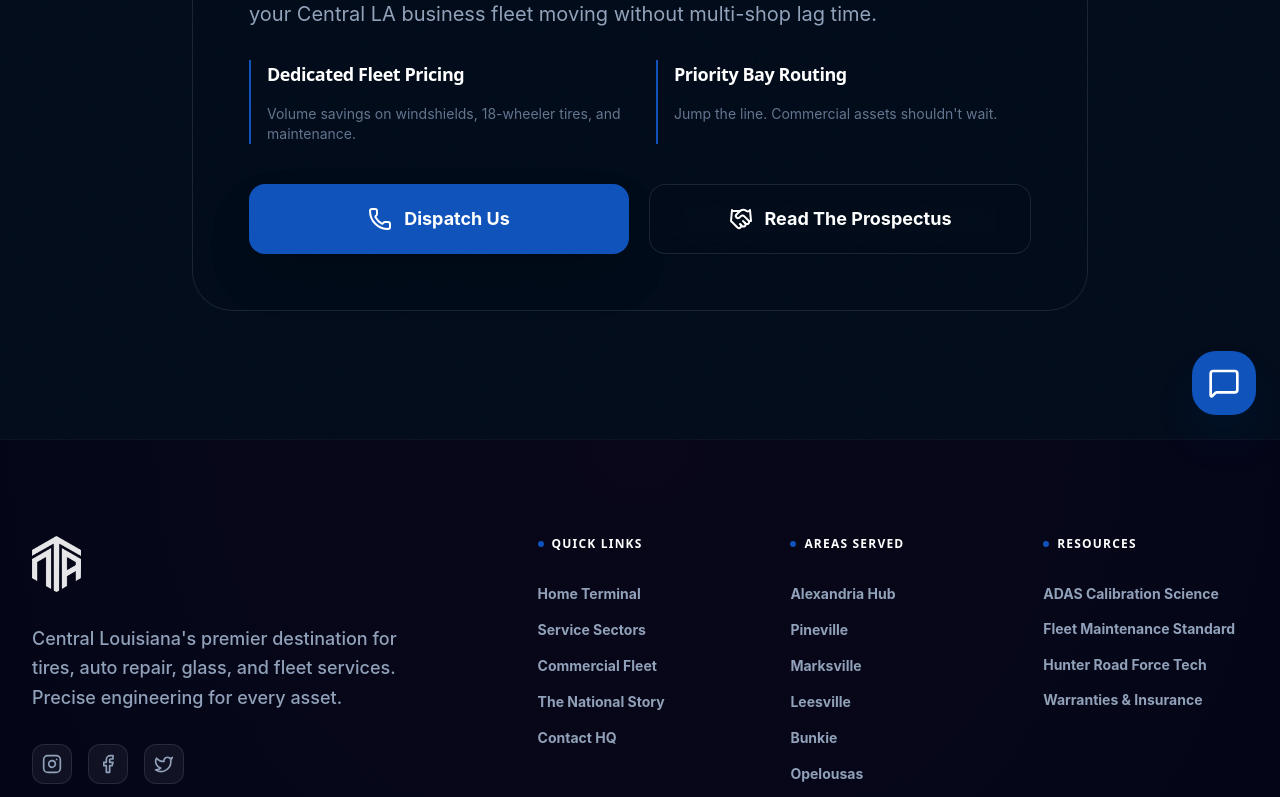
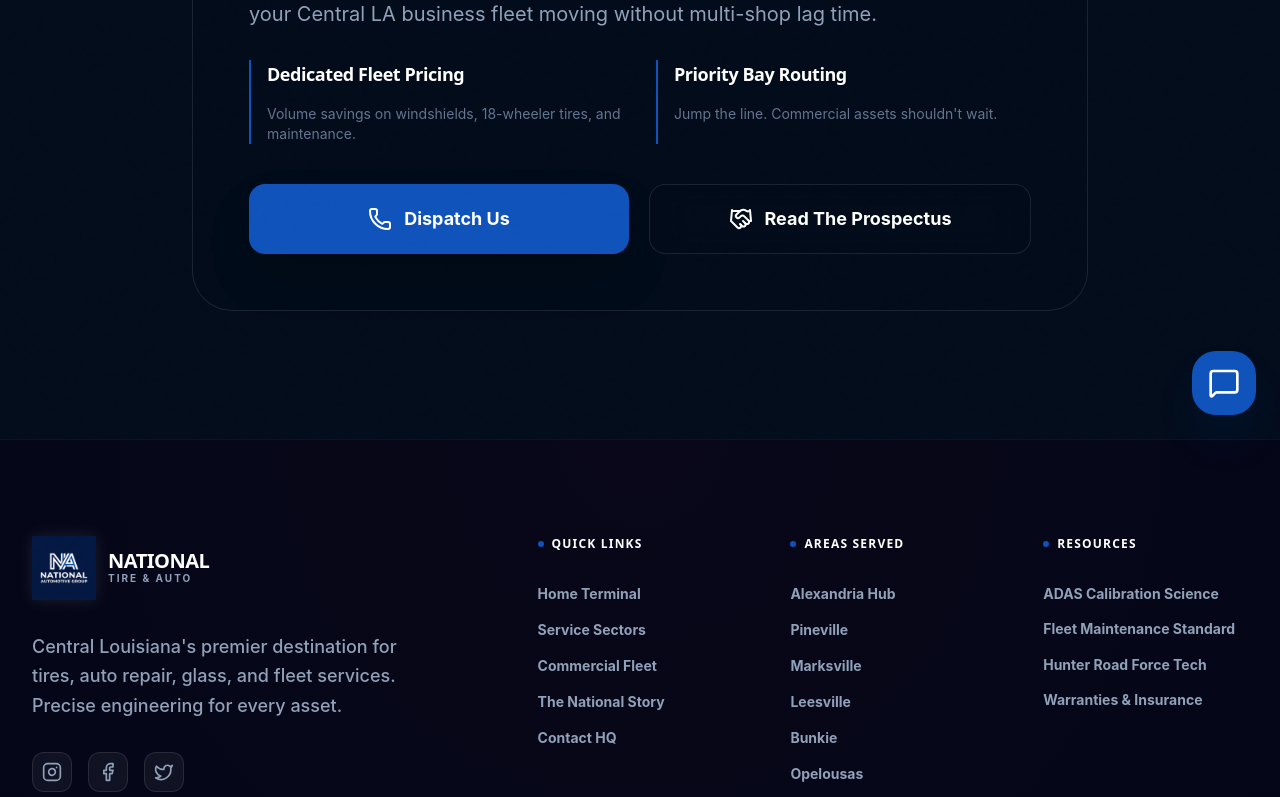
Before and after one commit to Founditmarketing/national, a React (Vite) app: page /campaigns/fleet-maintenance-deals in a window 1280 px wide. Shown: the part 361-1158 px from the top of the page. Built offline with nearby package versions, Linux system fonts and the light colour scheme.

Commit message:
fix: update footer logo to match navbar

```diff
--- a/src/components/Footer.tsx
+++ b/src/components/Footer.tsx
@@ -11,11 +11,17 @@ export default function Footer() {
         <div className="grid md:grid-cols-2 lg:grid-cols-5 gap-12 mb-20">
           <div className="lg:col-span-2">
             <div className="flex items-center gap-3 mb-8">
-              <img
-                src="/nattireautologo.png"
-                alt="National Tire & Auto"
-                className="h-14 w-auto object-contain brightness-0 invert opacity-90"
-              />
+              <Link to="/" className="flex items-center gap-3 group">
+                <img
+                  src="/brands/national_automotive_group_logo.png"
+                  alt="National Automotive Group"
+                  className="h-10 md:h-16 w-auto object-contain drop-shadow-[0_0_8px_rgba(255,255,255,0.1)] transition-transform duration-500 group-hover:scale-105"
+                />
+                <div className="flex flex-col justify-center">
+                  <span className="font-display font-bold text-xl tracking-tight block leading-none text-white uppercase group-hover:text-brand-blue transition-colors duration-300">NATIONAL</span>
+                  <span className="text-[10px] text-slate-400 tracking-[0.2em] uppercase font-bold text-nowrap">Tire & Auto</span>
+                </div>
+              </Link>
             </div>
             <p className="text-slate-400 max-w-sm font-medium leading-relaxed text-lg mb-8">
               Central Louisiana's premier destination for tires, auto repair, glass, and fleet services. Precise engineering for every asset.
```
